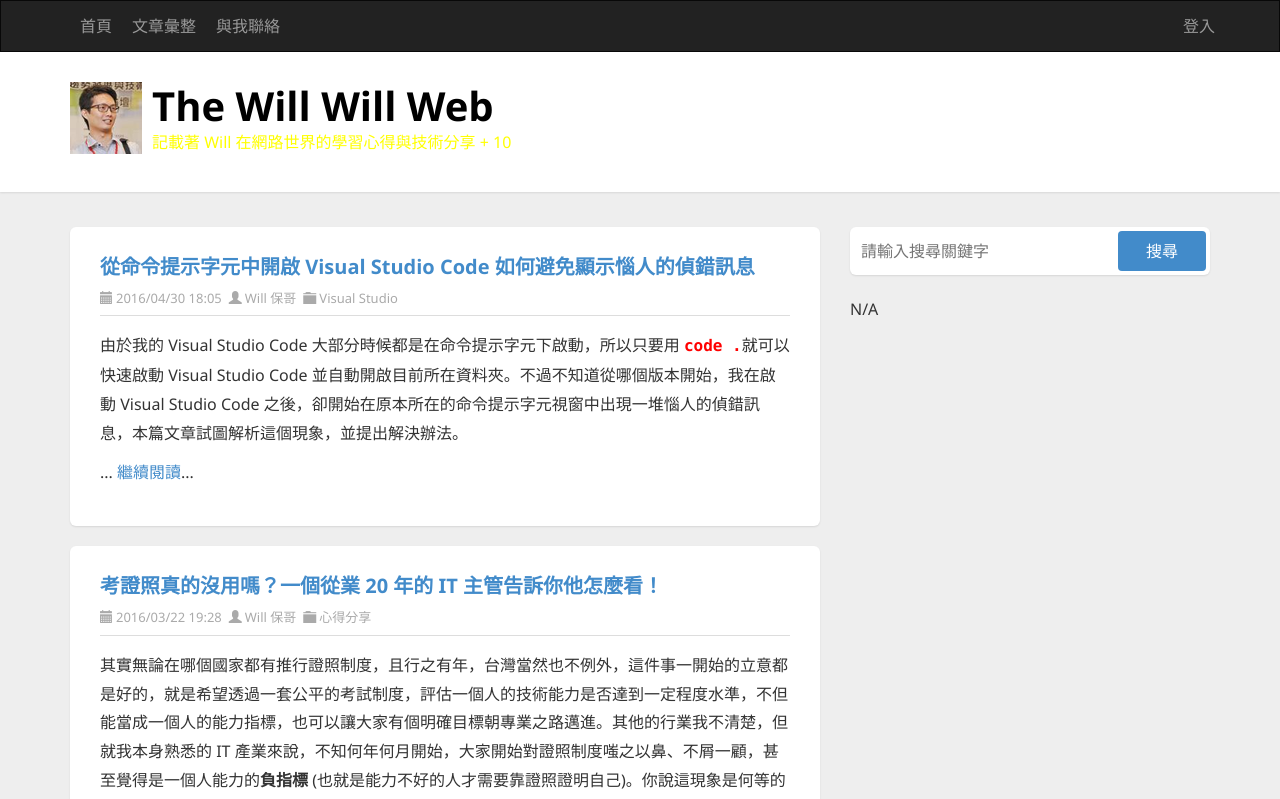
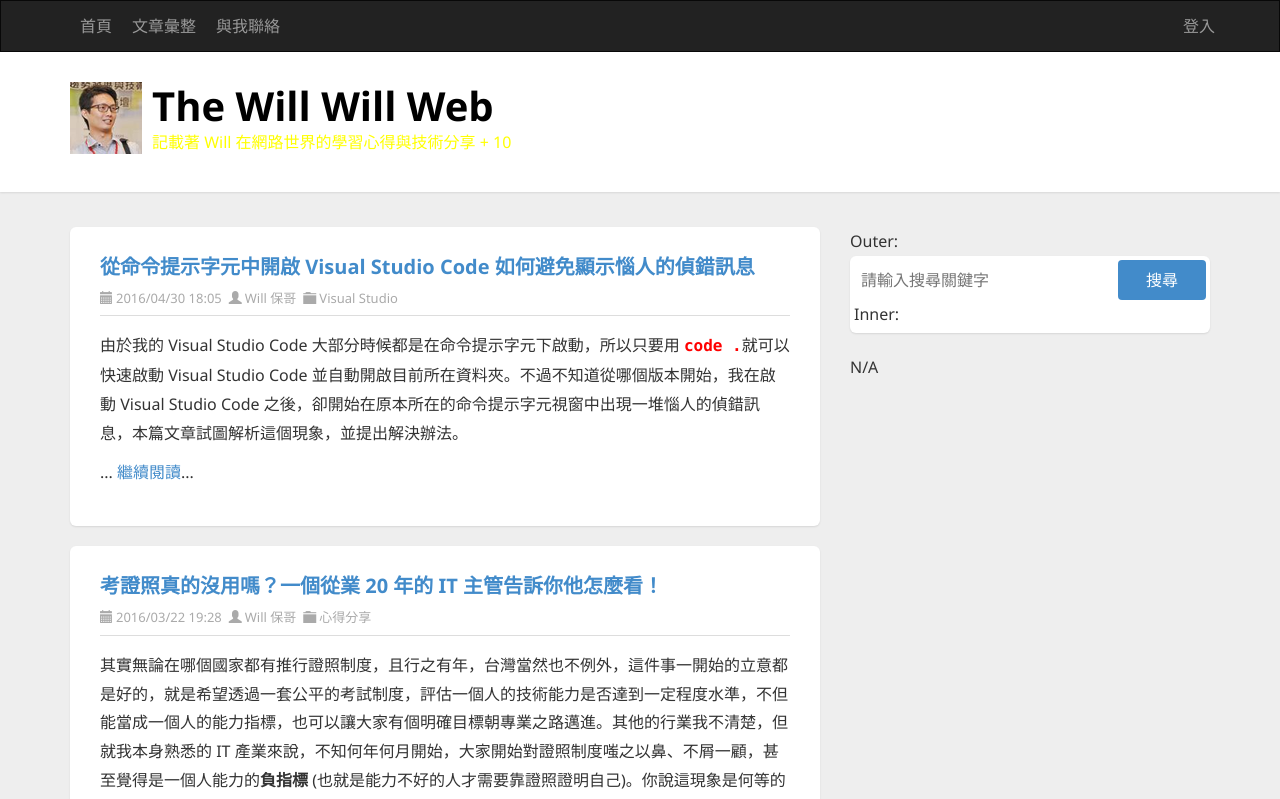
Before and after one commit to hashman/my_angular2_demo, an Angular app: page / in a window 1280 px wide. Shown: the top 799 px of the page. Built offline with nearby package versions, Linux system fonts and the light colour scheme.

Commit message:
增加 searchComponent 並且可以將搜尋的字串傳到 appComponent

```diff
--- a/index.ts
+++ b/index.ts
@@ -1 +1,2 @@
 export * from './header';
+export * from './search';
--- a/src/app/app.component.html
+++ b/src/app/app.component.html
@@ -33,20 +33,8 @@
     <!-- Aside START -->
     <aside class="col-md-4 sidebar-wrapper">
       <div id="widgetzone_be_WIDGET_ZONE" class="widgetzone">
-
-        <!-- Search START-->
-        <div class="widget search" id="widgetfb38ecdd-5813-4d10-8c5f-8d901c7c731e">
-          <div class="widget-content">
-            <div id="searchbox">
-              <label for="txt-fb38ecdd-5813-4d10-8c5f-8d901c7c731e" style="display:none">Search</label>
-              <input type="text" #keywordInput placeholder="請輸入搜尋關鍵字" accesskey="s" (keyup.enter)="doEnterSearch(keywordInput)">
-              <input
-                type="button" value="搜尋" id="searchbutton" (click)="doSearch(keywordInput)">
-            </div>
-          </div>
-          {{ keyword }}
-        </div>
-        <!-- Search END -->
+        Outer: {{ search_text }}
+        <app-search (search)="search_text = $event"></app-search>
 
         <div [ngSwitch]="keyword">
           <div *ngSwitchCase="'1'">
--- a/src/app/app.component.ts
+++ b/src/app/app.component.ts
@@ -1,5 +1,6 @@
 import { Component } from '@angular/core';
 import { HeaderComponent } from './header/header.component';
+import { SearchComponent } from './search/search.component';
 
 @Component({
   selector: 'app-root',
@@ -9,8 +10,6 @@ import { HeaderComponent } from './header/header.component';
 export class AppComponent {
   title = 'The Will Will Web';
   title_url = 'http://blog.miniasp.com/';
-
-  keyword: string;
 
   data = [
     {
@@ -68,12 +67,4 @@ export class AppComponent {
       "summary": "<p>今年有越來越多企業開始跟我們接洽企業內訓的事，想請我幫他們培訓前端工程師，但你知道一個好的前端工程師絕對不是兩三個月可以養成的，需要多年的努力與磨練才會有點成績。而這幾年可謂<strong>前端正夯</strong>，有為數不少的人開始大規模的往前端開發移動，而我被問到最多的問題就是「請問 JavaScript 要怎麼學？」或「請問 JavaScript 該怎樣入門？」諸如此類的問題。大家都知道，對於一門程式技術來說，「會寫」與「會教」是兩個截然不同的領域，會寫 JavaScript 的人到處都是，但是會教的人就相對少很多了。我這幾年教授 JavaScript 開發實戰課程已經超過 15 梯次，在將近 500 位學員裡面，我所看到的大部分學員都是對 JavaScript 不勝理解，普遍處於一種一知半解、模糊不清的狀態。另一方面，我在公司內部也帶過不少工程師，總是有人會想學習 JavaScript 但不知道如何入門的情況，這讓我陷入深思，該如何幫助一個人學習 JavaScript 從入門到精通呢？本篇文章將說說我個人的一些想法與建議。</p><p>... <a class='more' href='http://blog.miniasp.com/post/2016/02/02/JavaScript-novice-advice-and-learning-resources.aspx#continue'>繼續閱讀</a>...</p>"
     }
   ];
-
-  doSearch(keywordInput) {
-    this.keyword = keywordInput.value;
-  }
-
-  doEnterSearch(keywordInput) {
-    this.keyword = keywordInput.value;
-  }
 }
--- a/src/app/app.module.ts
+++ b/src/app/app.module.ts
@@ -4,11 +4,13 @@ import { CommonModule } from '@angular/common';
 import { FormsModule } from '@angular/forms';
 import { AppComponent } from './app.component';
 import { HeaderComponent } from './header/header.component';
+import { SearchComponent } from './search/search.component';
 
 @NgModule({
   declarations: [
     AppComponent,
-    HeaderComponent
+    HeaderComponent,
+    SearchComponent
   ],
   imports: [
     BrowserModule,
--- a/src/app/header/header.component.ts
+++ b/src/app/header/header.component.ts
@@ -7,10 +7,8 @@ import { Component, OnInit, Input } from '@angular/core';
 })
 export class HeaderComponent implements OnInit {
 
-  @Input()
-  title: string;
-  @Input()
-  title_url: string;
+  @Input() title: string;
+  @Input() title_url: string;
 
   sub_title = '記載著 Will 在網路世界的學習心得與技術分享';
   like_num = 10;
--- /dev/null
+++ b/src/app/search/index.ts
@@ -0,0 +1 @@
+export * from './search.component';
--- /dev/null
+++ b/src/app/search/search.component.html
@@ -0,0 +1,12 @@
+<!-- Search START-->
+<div class="widget search" id="widgetfb38ecdd-5813-4d10-8c5f-8d901c7c731e">
+  <div class="widget-content">
+    <div id="searchbox">
+      <label for="txt-fb38ecdd-5813-4d10-8c5f-8d901c7c731e" style="display:none">Search</label>
+      <input type="text" #keywordInput placeholder="請輸入搜尋關鍵字" accesskey="s" (keyup.enter)="doEnterSearch(keywordInput)">
+      <input type="button" value="搜尋" id="searchbutton" (click)="doSearch(keywordInput)">
+    </div>
+  </div>
+  Inner: {{ keyword }}
+</div>
+<!-- Search END -->
--- /dev/null
+++ b/src/app/search/search.component.ts
@@ -0,0 +1,28 @@
+import { Component, OnInit, Output, EventEmitter } from '@angular/core';
+
+@Component({
+  selector: 'app-search',
+  templateUrl: 'search.component.html',
+  styleUrls: ['search.component.css']
+})
+export class SearchComponent implements OnInit {
+
+  keyword: string;
+
+  constructor() { }
+
+  ngOnInit() {
+  }
+
+  @Output() search = new EventEmitter<string>();
+
+  doSearch(keywordInput) {
+    this.keyword = keywordInput.value;
+  }
+
+  doEnterSearch(keywordInput) {
+    this.keyword = keywordInput.value;
+    this.search.emit(keywordInput.value);
+  }
+
+}
```
Also changed, not shown: src/app/search/search.component.css (added), 1 other file (tests, documents, lock files or other folders).
